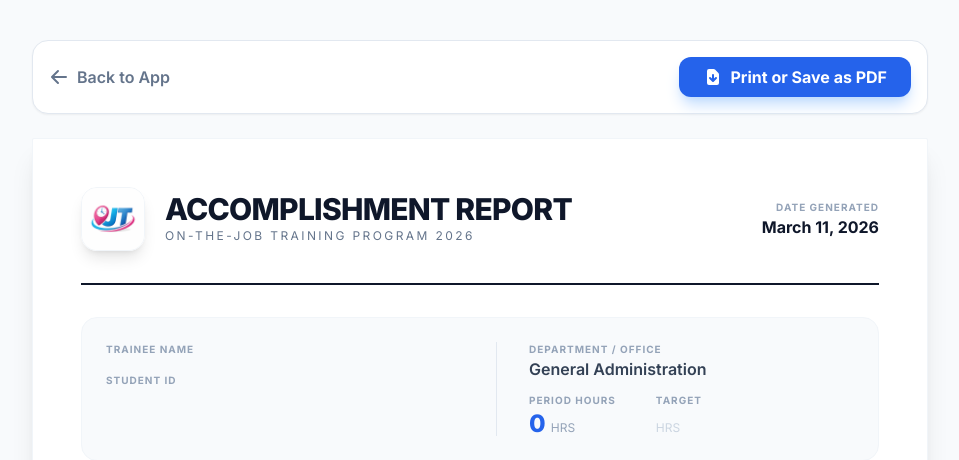
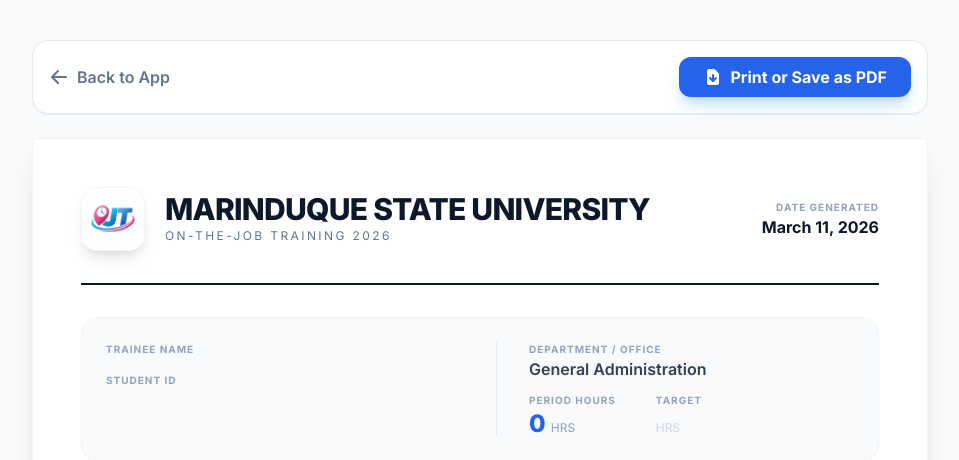
Before and after one commit to marycaraxx/ojt-tracker, a Flask app: page /export/pdf in a window 1280 px wide. Shown: the top 460 px of the page, without its empty margins (160-1119 px from the left). Run offline with Flask 3, Linux system fonts and the light colour scheme; a user stored in the database is signed in; some libraries are stand-ins or nearby versions.

Commit message:
Add files via upload
change print logo

```diff
--- a/templates/report_print.html
+++ b/templates/report_print.html
@@ -10,8 +10,8 @@
 
     <title>Accomplishment Report - {{ user.name }}</title>
 
-    <link rel="apple-touch-icon" sizes="180x180" href="{{ url_for('static', filename='profile_pics/ojt_logo.png') }}">
-    <link rel="icon" type="image/png" sizes="32x32" href="{{ url_for('static', filename='profile_pics/ojt_logo.png') }}">
+    <link rel="apple-touch-icon" sizes="180x180" href="{{ url_for('static', filename='profile_pics/marsu_logo.png') }}">
+    <link rel="icon" type="image/png" sizes="32x32" href="{{ url_for('static', filename='profile_pics/marsu_logo.png') }}">
 
     <script src="https://cdn.tailwindcss.com"></script>
     <link href="https://fonts.googleapis.com/css2?family=Inter:wght@400;600;700;800&display=swap" rel="stylesheet">
@@ -103,8 +103,8 @@
                     <img src="{{ url_for('static', filename='profile_pics/ojt_logo.png') }}" alt="OJT Tracker Logo" class="h-full w-full object-cover">
                 </div>
                 <div>
-                    <h1 class="text-3xl font-black text-slate-900 uppercase tracking-tight leading-none">Accomplishment Report</h1>
-                    <p class="text-slate-500 font-medium mt-1 uppercase text-xs tracking-[0.2em]">On-the-Job Training Program 2026</p>
+                    <h1 class="text-3xl font-black text-slate-900 uppercase tracking-tight leading-none">Marinduque State University</h1>
+                    <p class="text-slate-500 font-medium mt-1 uppercase text-xs tracking-[0.2em]">On-the-Job Training 2026</p>
                 </div>
             </div>
             <div class="text-right">
```
Also changed, not shown: static/profile_pics/marsu_logo.png (added).
